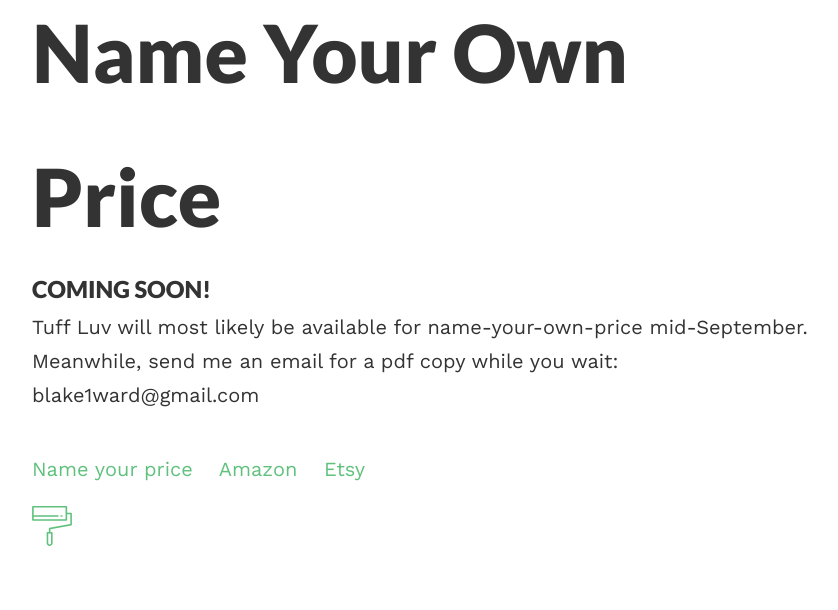
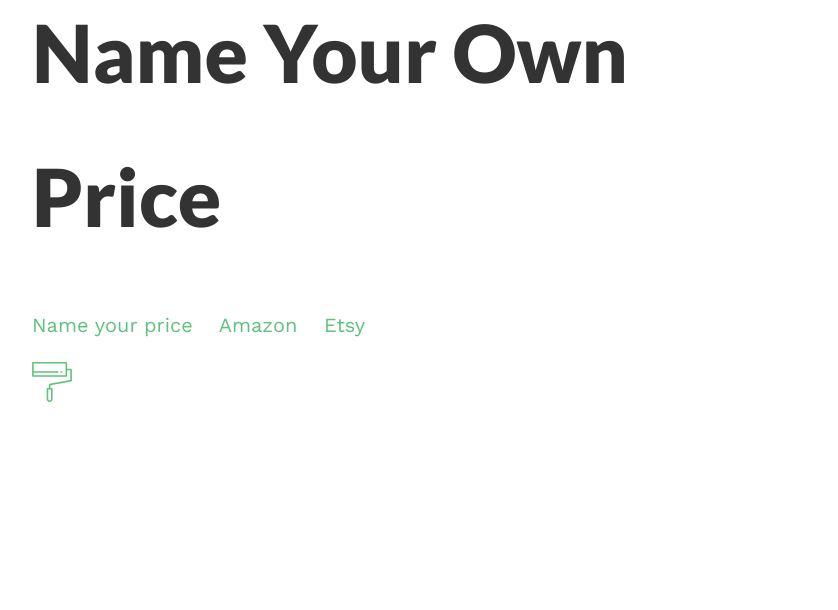
Before and after one commit to blake1ward/tuffluvtheme, a Jekyll site: the page built from name-price.md, in a window 1280 px wide. Shown: the part 370-980 px from the top of the page, without its empty margins (208-1046 px from the left). Built offline with Jekyll 4.4.1, drawn with Linux system fonts in a browser that asks for light colours; comment, search, counter and statistics services are not loaded.

Commit message:
Update name-price.md

```diff
--- a/name-price.md
+++ b/name-price.md
@@ -3,13 +3,8 @@ title: Name your own price
 layout: post
 permalink: /price/
 ---
-<body>
-  {% include newsletter.html %}
+<head>
 
-<h3>COMING SOON!</h3>
+ {% include newsletter.html %}
 
-Tuff Luv will most likely be available for name-your-own-price mid-September.
-
-Meanwhile, send me an email for a pdf copy while you wait: blake1ward@gmail.com
-
-</body>
+</head>
```
